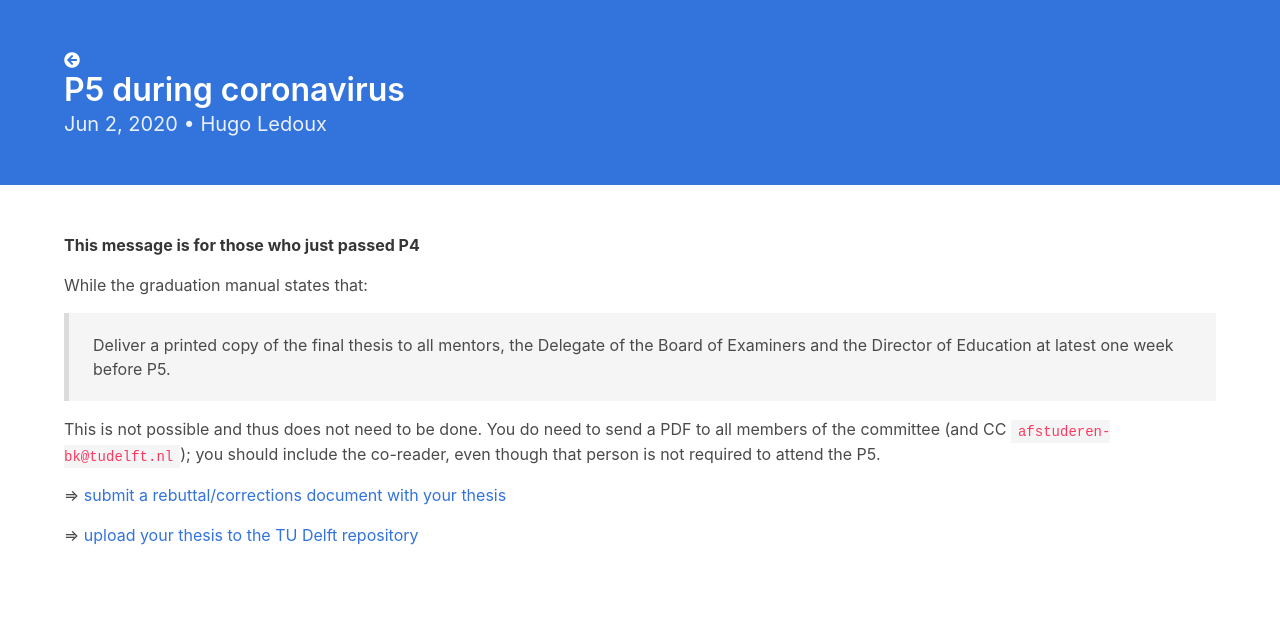
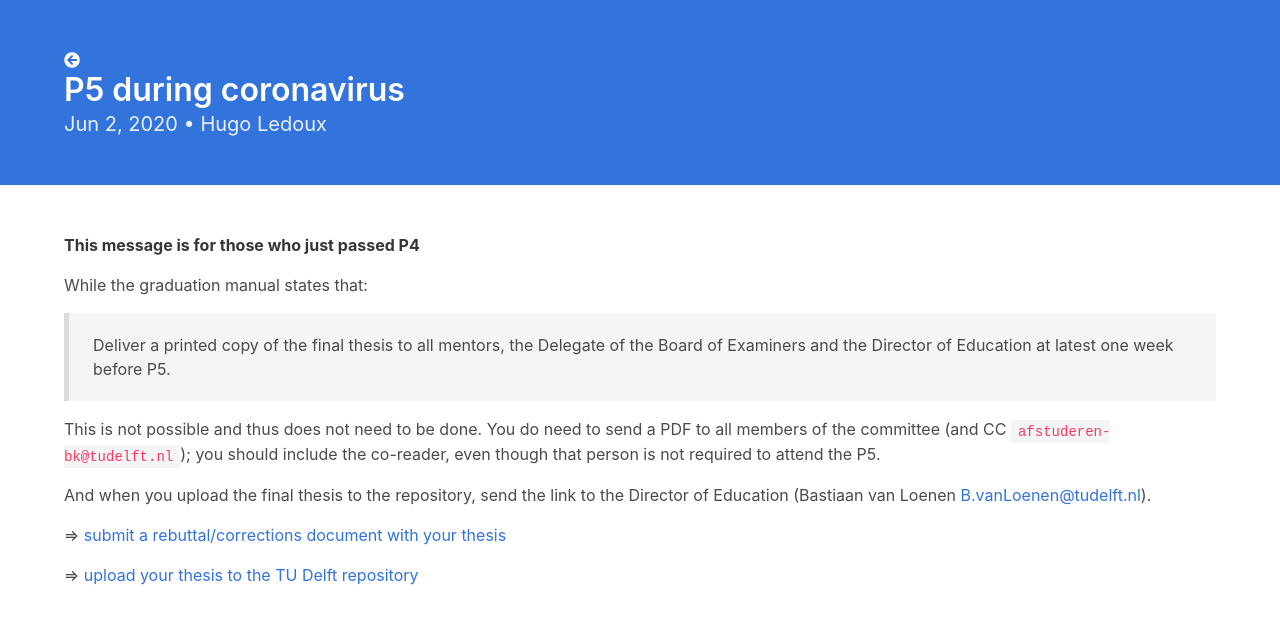
Before and after one commit to tudelft3d/geo2020, a Jekyll site: the page built from _posts/2020-06-02-p5-printing-thesis.md, in a window 1280 px wide. Shown: the top 624 px of the page. Built offline with Jekyll 4.4.1, drawn with Linux system fonts in a browser that asks for light colours; nearby versions of some CDN libraries.

Commit message:
Small fix to corona rules

```diff
--- a/_posts/2020-06-02-p5-printing-thesis.md
+++ b/_posts/2020-06-02-p5-printing-thesis.md
@@ -14,6 +14,8 @@ While the graduation manual states that:
 This is not possible and thus does not need to be done.
 You do need to send a PDF to all members of the committee (and CC `afstuderen-bk@tudelft.nl`); you should include the co-reader, even though that person is not required to attend the P5.
 
+And when you upload the final thesis to the repository, send the link to the Director of Education (Bastiaan van Loenen <B.vanLoenen@tudelft.nl>).
+
 => [submit a rebuttal/corrections document with your thesis](https://3d.bk.tudelft.nl/courses/geo2020/tips/#with-the-p5-thesis-submit-a-rebuttalcorrections-document)
 
 => [upload your thesis to the TU Delft repository](https://3d.bk.tudelft.nl/courses/geo2020/faq/#how-to-upload-your-final-thesis-to-the-tud-repository)
```
